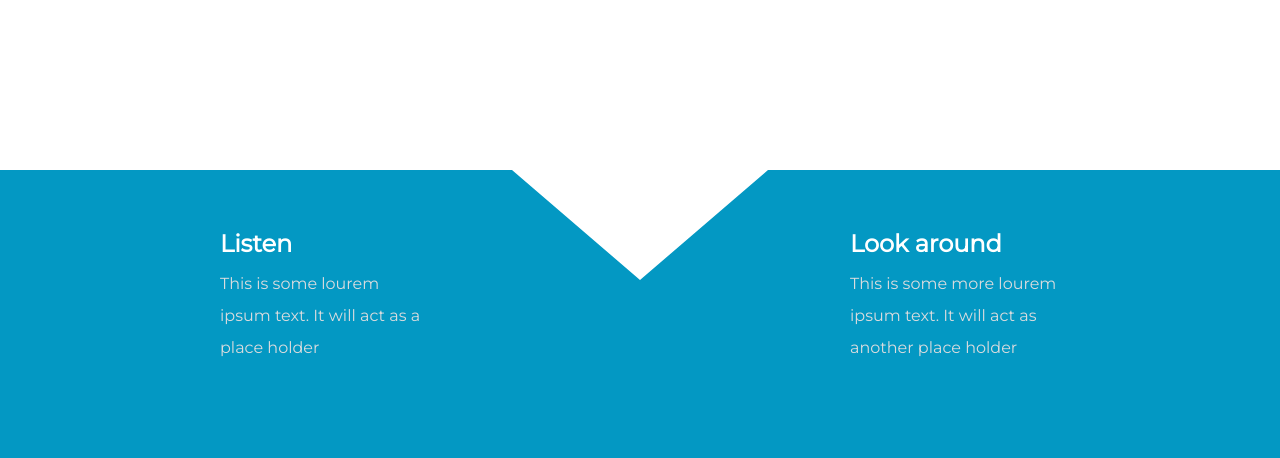
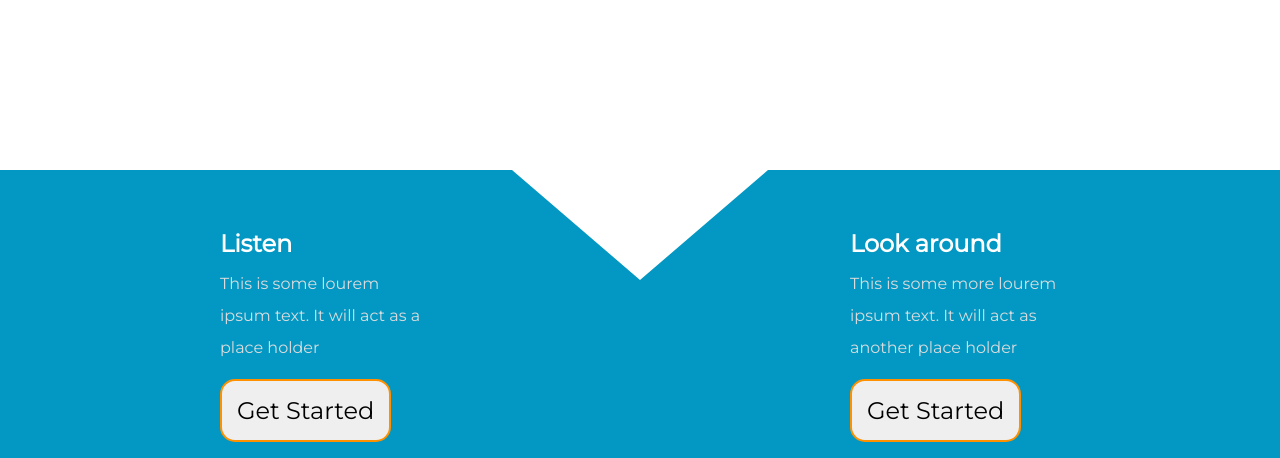
Before and after one commit to lunajos/hci_ex, a plain HTML site: page index.html in a window 1280 px wide. Shown: the part 342-800 px from the top of the page. Drawn offline with Linux system fonts and the light colour scheme.

Commit message:
Add button and styling

```diff
--- a/css/main.css
+++ b/css/main.css
@@ -77,3 +77,19 @@
 	height: 300px;
 	background-color: #ffffff;
 }
+
+.btn{
+	padding: 15px;
+	margin-top: 15px;
+	font-size: 1.5em;
+	border-radius: 15px;
+	border-style: solid;
+	border-color:#ff9000;
+
+}
+.btn:hover{
+	border-style: solid 2px;;
+	border-color:#ff9000;
+	background-color:#ff9000;
+
+}
--- a/index.html
+++ b/index.html
@@ -29,10 +29,12 @@
 		<div class="col">
 			<h2>Listen</h2>
 			<p>This is some lourem ipsum text. It will act as a place holder</p>
+			<button class="btn"> Get Started </button>
 		</div>
 		<div class="col">
 			<h2>Look around</h2>
 			<p>This is some more lourem ipsum text. It will act as another place holder</p>
+			<button class="btn"> Get Started </button>
 		</div>
 	</div>
 
```
